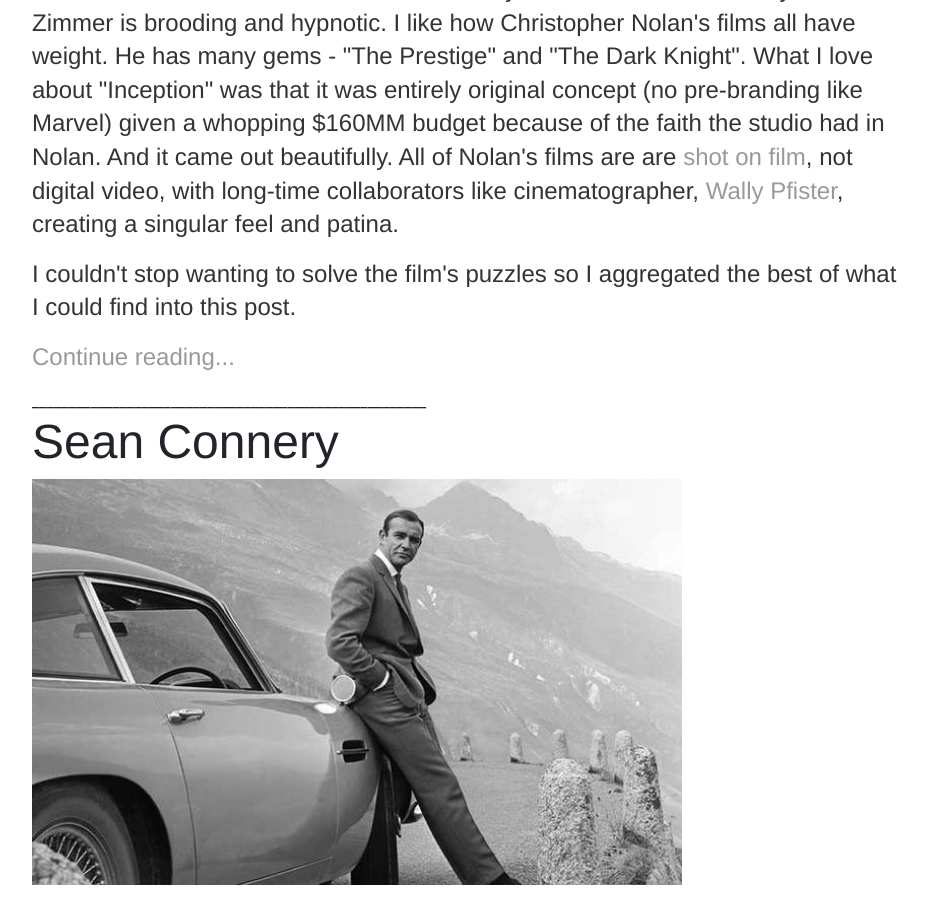
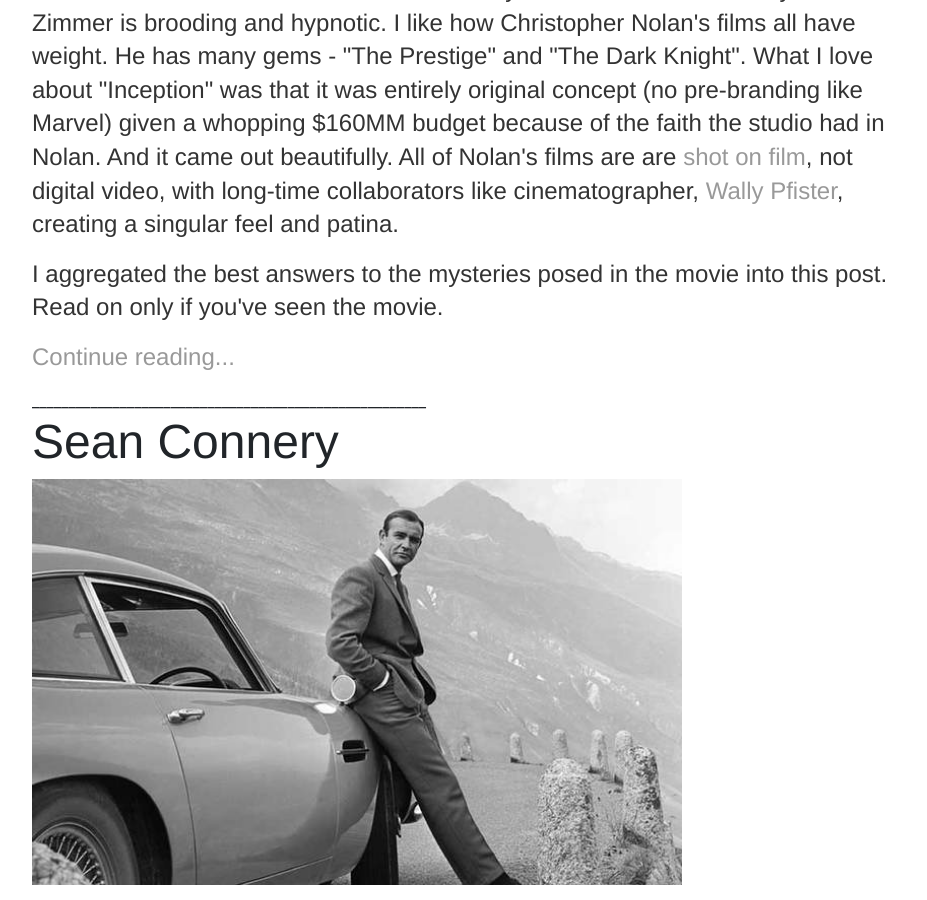
Before and after one commit to hikesandbikes/hikesandbikes.github.io, a Jekyll site: the page built from index.html, in a window 1280 px wide and 900 px high, scrolled down 489 px. Shown: the whole window, without its empty margins (175-1102 px from the left). Built offline with Jekyll 4.4.1, drawn with Linux system fonts in a browser that asks for light colours.

Commit message:
inception

```diff
--- a/index.html
+++ b/index.html
@@ -19,7 +19,7 @@ title: Josh Huang's Blog
 	creating a singular feel and patina.  </p>
 
 
-<p>I couldn't stop wanting to solve the film's puzzles so I aggregated the best of what I could find into this post.
+<p>I aggregated the best answers to the mysteries posed in the movie into this post.  Read on only if you've seen the movie.
 </p>
 
 
```
